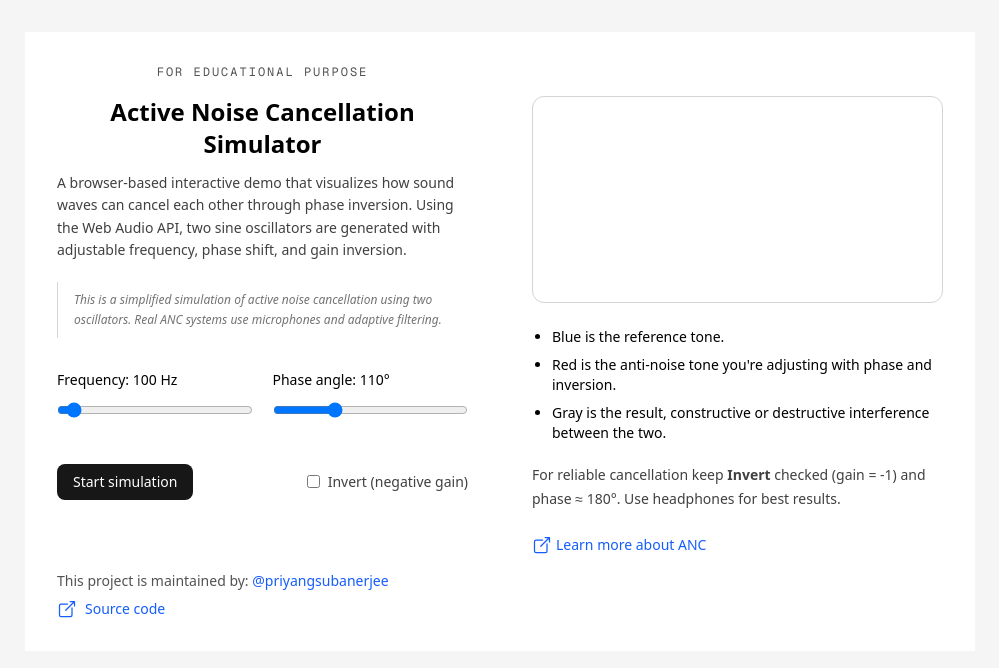
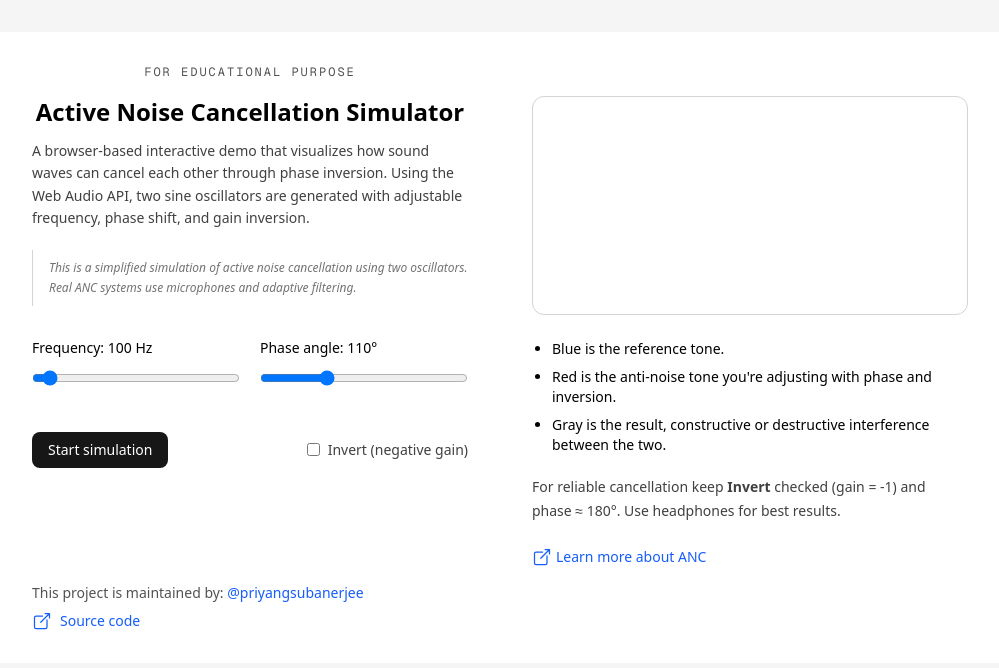
Before and after one commit to priyangsubanerjee/anc-simulator, a Next.js app: page / in a window 1280 px wide. Shown: the top 668 px of the page, without its empty margins (140-1139 px from the left). Built offline with nearby package versions, Linux system fonts and the light colour scheme.

Commit message:
Increase max width of main content area for improved layout

```diff
--- a/app/page.js
+++ b/app/page.js
@@ -176,7 +176,7 @@ export default function Home() {
 
   return (
     <div className="bg-neutral-100 min-h-svh md:pt-8">
-      <div className="bg-white max-w-[950px] mx-auto p-5 md:p-8">
+      <div className="bg-white max-w-[1000px] mx-auto p-5 md:p-8">
         <div className="grid grid-cols-1 md:grid-cols-2 md:gap-16">
           <div>
             <p className="text-xs font-mono tracking-[2px] text-center text-neutral-600">FOR EDUCATIONAL PURPOSE</p>
```
